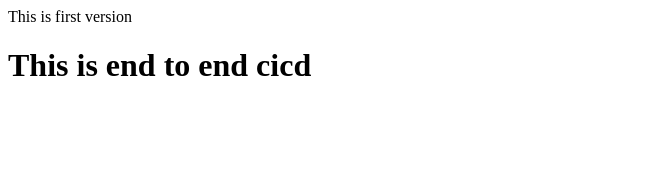
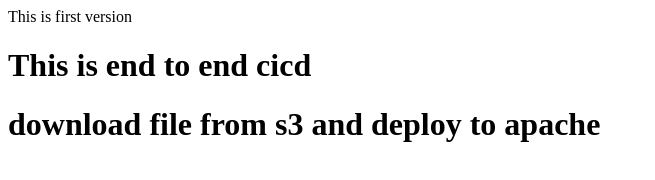
Before and after one commit to maheswargoud/automation-application, a plain HTML site: page index.html in a window 1280 px wide. Shown: the whole page, without its empty margins (0-655 px from the left). Drawn offline with Linux system fonts and the light colour scheme.

Commit message:
new data added

```diff
--- a/index.html
+++ b/index.html
@@ -1,2 +1,3 @@
 This is first version
 <h1> This is end to end cicd</h1>
+<h1> download file from s3 and deploy to apache</h1>
```
